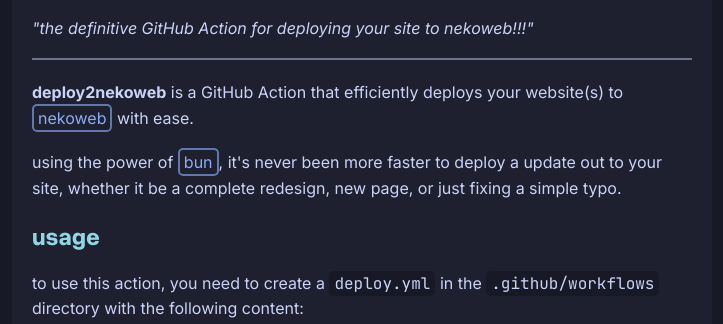
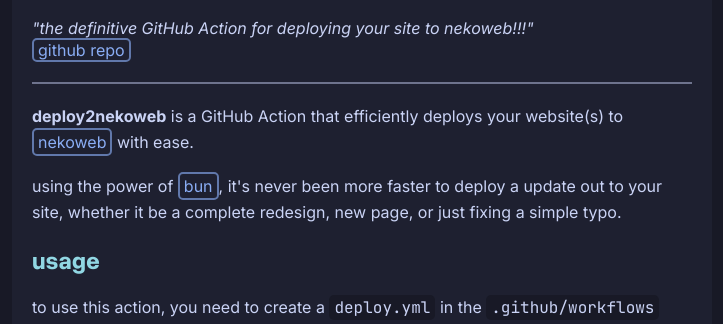
Before and after one commit to deploy2nekoweb/deploy2site, a website: page src/index.html in a window 1280 px wide. Shown: the part 429-753 px from the top of the page, without its empty margins (278-1001 px from the left). Drawn offline with nearby package versions, Linux system fonts and the light colour scheme; files that its build step writes are made by us from their sources.

Commit message:
Update index.html

```diff
--- a/src/index.html
+++ b/src/index.html
@@ -16,7 +16,8 @@
   <body>
     <img src="https://raw.githubusercontent.com/deploy2nekoweb/deploy2nekoweb/main/assets/d2nekoweb.webp" width="100%" style="aspect-ratio: 1131/571;"/>
     <h1>deploy2nekoweb</h1>
-    <i>"the definitive GitHub Action for deploying your site to nekoweb!!!"</i>
+    <i>"the definitive GitHub Action for deploying your site to nekoweb!!!"</i><br/>
+    <a href="https://github.com/deploy2nekoweb/deploy2nekoweb">github repo</a>
     <hr />
     <p>
       <b>deploy2nekoweb</b> is a GitHub Action that efficiently deploys your
```
